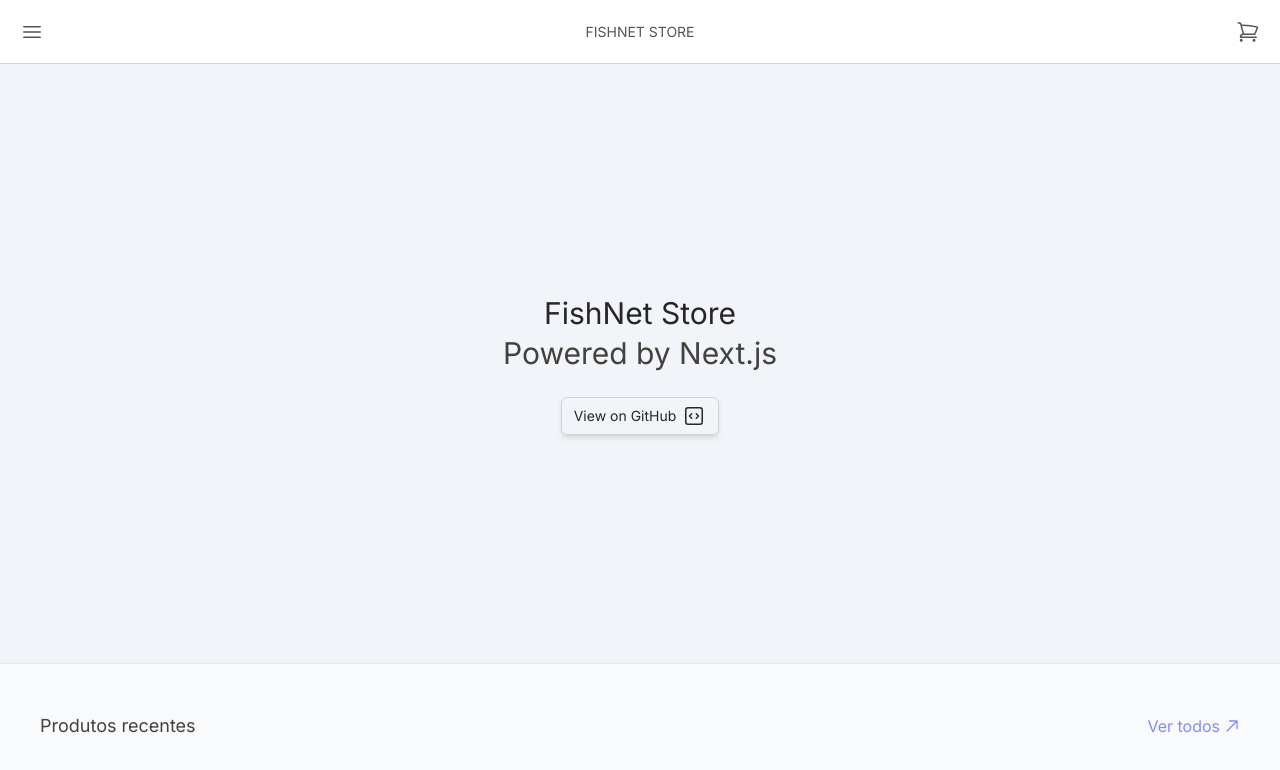
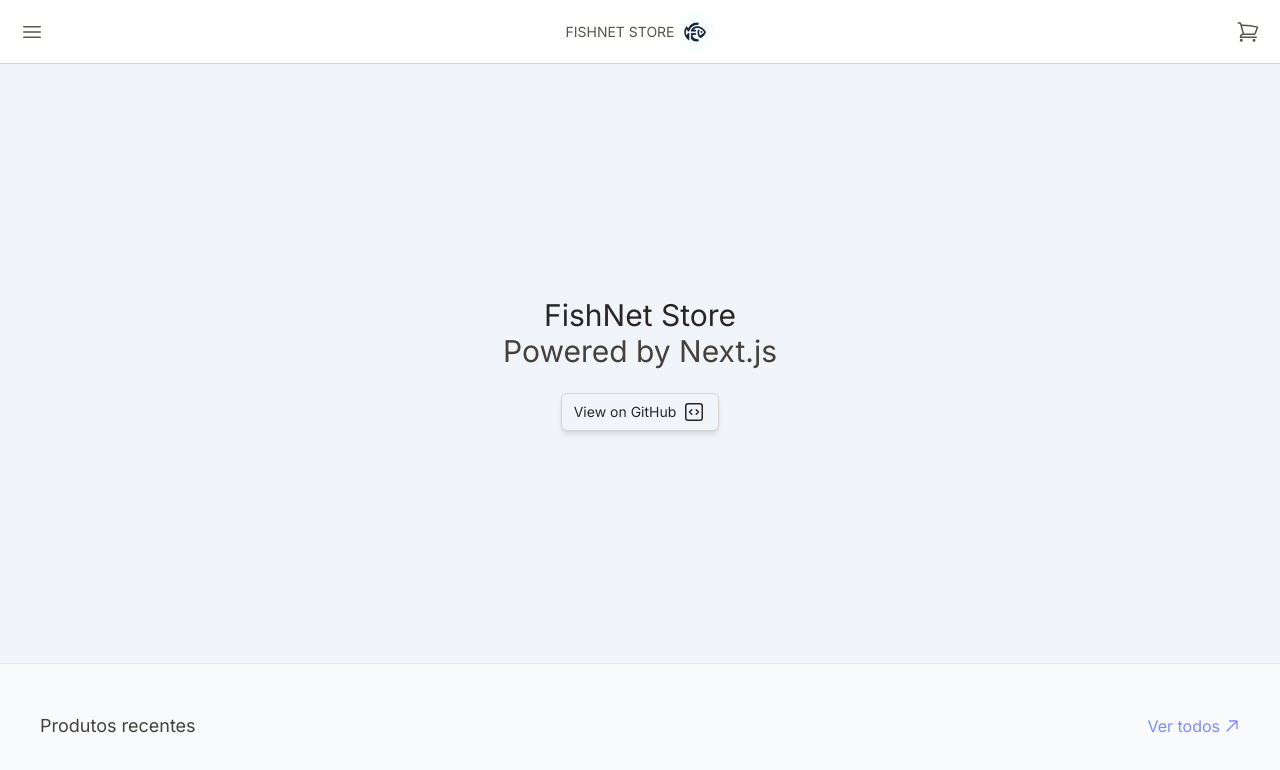
Before and after one commit to bitwisetcc/fishnet-store, a Next.js app: page / in a window 1280 px wide. Shown: the top 770 px of the page. Built offline with nearby package versions, Linux system fonts and the light colour scheme; grey boxes are pictures that could not be loaded.

Commit message:
responsive home + listing + logo

```diff
--- a/src/app/components/Navbar.jsx
+++ b/src/app/components/Navbar.jsx
@@ -1,3 +1,4 @@
+import Image from "next/image";
 import SideMenu from "./SideMenu";
 
 export default async function Nav() {
@@ -12,8 +13,9 @@ export default async function Nav() {
           </div>
 
           <div className="flex items-center h-full">
-            <a href="/" className="text-sm hover:text-stone-800 uppercase">
+            <a href="/" className="text-sm hover:text-stone-800 uppercase flex items-center">
               FishNet Store
+              <Image src="/static/logo.jpg" alt="Logo da FishNet" width={40} height={40} className="rounded-full" />
             </a>
           </div>
 
--- a/src/app/components/ProductPreview.jsx
+++ b/src/app/components/ProductPreview.jsx
@@ -12,7 +12,7 @@ export default async function ProductPreview({ product }) {
           style={{ width: "100%", height: "auto" }}
           className="rounded-lg group-hover:shadow-lg transition-shadow duration-300 ease-in-out border border-stone-300"
         />
-        <div className="flex mt-4 justify-between">
+        <div className="md:flex mt-4 justify-between">
           <p className="text-stone-700">{product.name}</p>
           <div className="flex items-center gap-x-2">
             <p className="text-stone-500">{price(product.price)}</p>
--- a/src/app/components/ProductRail.jsx
+++ b/src/app/components/ProductRail.jsx
@@ -23,7 +23,7 @@ export default ({ products }) => {
           </svg>
         </a>
       </div>
-      <ul className="grid grid-cols-2 sm:grid-cols-3 gap-x-6 gap-y-24 sm:gap-y-36">
+      <ul className="grid grid-cols-2 sm:grid-cols-3 gap-x-6 gap-y-8">
         {products.map((product) => (
           <li key={product.id}>
             <ProductPreview product={product} />
--- a/src/app/globals.css
+++ b/src/app/globals.css
@@ -33,7 +33,11 @@ body {
 }
 
 button.secondary {
-  @apply transition-colors relative inline-flex w-[calc(100%-3rem)] lg:w-fit items-center justify-center overflow-hidden rounded-md border border-stone-300 outline-none shadow-md bg-slate-100 text-stone-800 disabled:bg-slate-200 hover:bg-slate-200 active:bg-slate-200 focus:bg-slate-200 text-sm gap-x-1.5 px-3 py-1.5;
+  @apply transition-colors relative inline-flex lg:w-fit items-center justify-center overflow-hidden rounded-md border border-stone-300 outline-none shadow-md bg-slate-100 text-stone-800 disabled:bg-slate-200 hover:bg-slate-200 active:bg-slate-200 focus:bg-slate-200 text-sm gap-x-1.5 px-3 py-1.5;
+}
+
+button.secondary.buy {
+  @apply w-[calc(100%-3rem)];
 }
 
 button.large {
--- a/src/app/page.js
+++ b/src/app/page.js
@@ -6,26 +6,19 @@ export default () => {
 
   return (
     <>
-      <div className="h-[75vh] w-full border-b relative bg-slate-100">
+      <div className="h-80 md:h-[75vh] w-full border-b relative bg-slate-100">
         <div className="absolute inset-0 z-10 flex flex-col justify-center items-center text-center sm:p-32 gap-6">
           <span>
-            <h1 className="text-3xl leading-10 text-stone-800 font-normal">
+            <h1 className="text-2xl md:text-3xl leading-10 text-stone-800">
               FishNet Store
             </h1>
-            <h2 className="text-3xl leading-10 text-stone-700 font-normal">
+            <h2 className="text-xl md:text-3xl leading-10 text-stone-700">
               Powered by Next.js
             </h2>
           </span>
-          <a
-            href="https://github.com/medusajs/nextjs-starter-medusa"
-            target="_blank"
-          >
+          <a href="https://github.com/bitwisetcc/fishnet-store" target="_blank">
             <button className="secondary">
               View on GitHub
-              <a
-                href="https://github.com/bitwisetcc/fishnet-store"
-                target="_blank"
-              >
               <svg
                 xmlns="http://www.w3.org/2000/svg"
                 fill="none"
@@ -40,7 +33,6 @@ export default () => {
                   d="M14.25 9.75 16.5 12l-2.25 2.25m-4.5 0L7.5 12l2.25-2.25M6 20.25h12A2.25 2.25 0 0 0 20.25 18V6A2.25 2.25 0 0 0 18 3.75H6A2.25 2.25 0 0 0 3.75 6v12A2.25 2.25 0 0 0 6 20.25Z"
                 />
               </svg>
-              </a>
             </button>
           </a>
         </div>
@@ -48,4 +40,4 @@ export default () => {
       <ProductRail products={prods} />
     </>
   );
-}
+};
--- a/src/app/products/[id]/page.js
+++ b/src/app/products/[id]/page.js
@@ -91,7 +91,7 @@ function ProductOptions({ prod }) {
 
       <button
         disabled={prod.quantity <= 0 || done}
-        className="secondary text-stone-100 bg-slate-900 inline w-full"
+        className="secondary buy text-stone-100 bg-slate-900 inline w-full"
         onClick={addToCart}
       >
         Adicionar ao carrinho
--- a/src/app/products/page.js
+++ b/src/app/products/page.js
@@ -18,8 +18,8 @@ export default () => {
   if (params.sort == "za") prods.sort((a, b) => a.name > b.name);
 
   return (
-    <article className="flex h-full bg-slate-50">
-      <aside className="border border-stone-200 p-7 px-16 text-stone-600 min-w-fit">
+    <article className="md:flex h-full bg-slate-50 p-7 md:p-12 lg:p-16">
+      <aside className="md:border-b-0 md:border-r md:pr-12 border-stone-200 text-stone-600 min-w-fit">
         <ul className="text-sm flex flex-col gap-3">
           <li>
             <a href="/products?sort=last" className="text-stone-900">
@@ -34,11 +34,12 @@ export default () => {
           </li>
         </ul>
       </aside>
-      <div className="p-14">
+      <hr className="md:hidden border-stone-200 my-5" />
+      <div className="md:pl-10">
         <h1 className="col-span-4 text-3xl text-stone-800 font-semibold mb-5">
           Produtos
         </h1>
-        <section className="grid grid-cols-4 gap-4 bg-slate-50">
+        <section className="grid grid-cols-2 md:grid-cols-3 xl:grid-cols-4 gap-4 bg-slate-50">
           {prods.map((prod) => (
             <ProductPreview product={prod} />
           ))}
```
Also changed, not shown: public/static/logo.jpg (added). Lines whose indentation alone changed are shown as unchanged.
